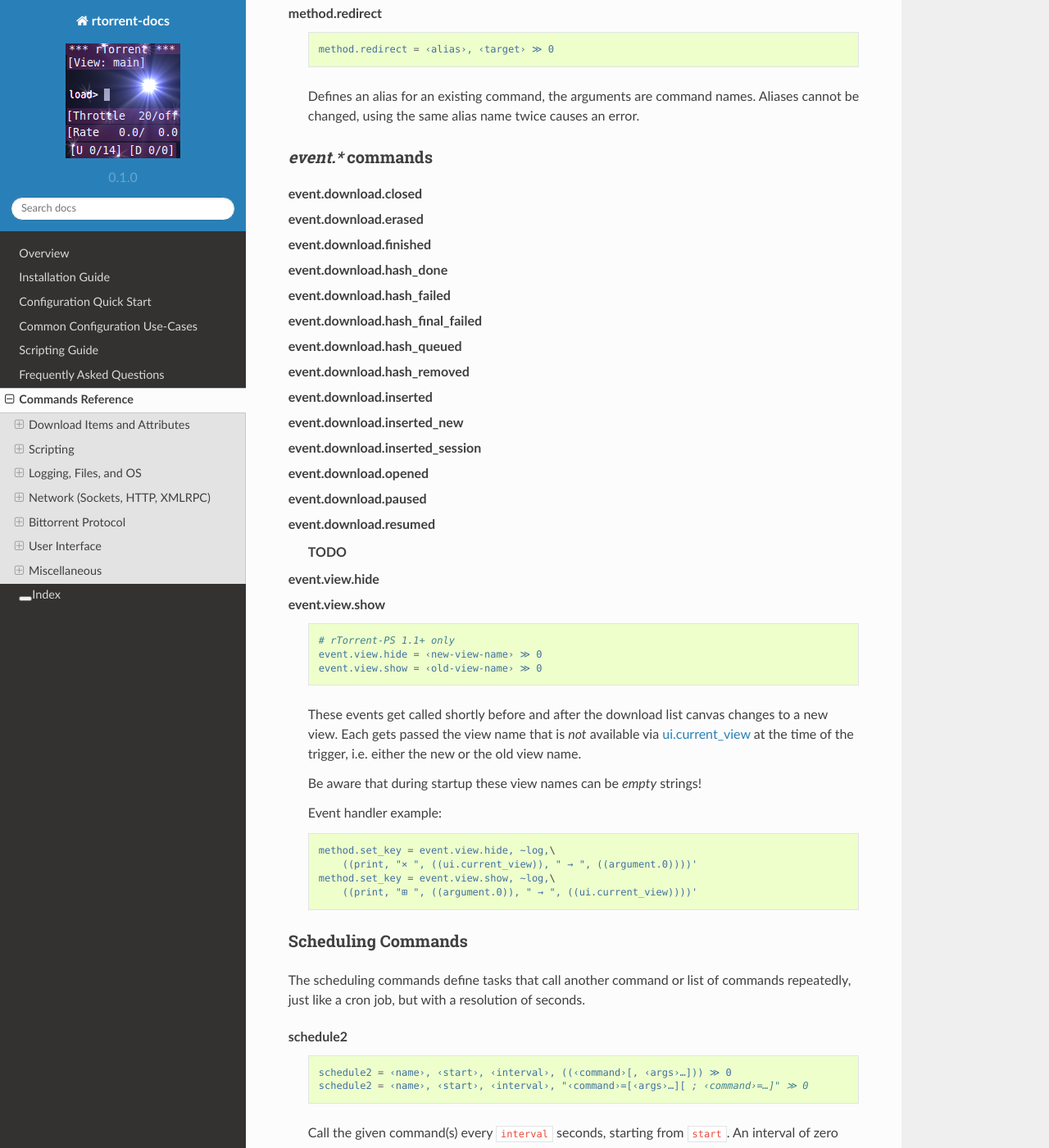
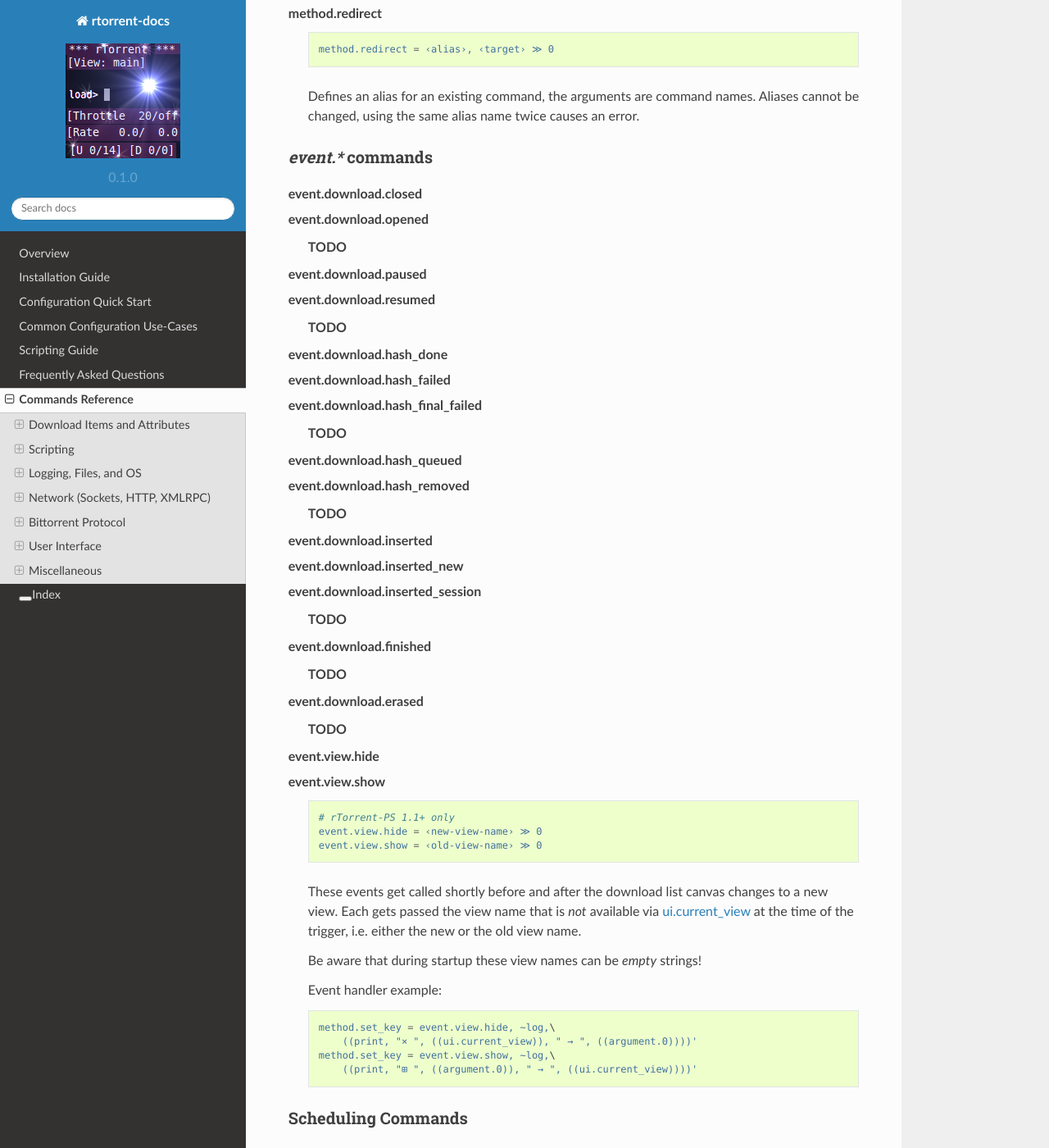
Before and after one commit to rtorrent-community/rtorrent-docs, a Sphinx documentation site: the page built from docs/cmd-ref.rst, in a window 1280 px wide and 1400 px high, scrolled down 21626 px. Shown: the whole window at 82% size. Built offline with Sphinx 7.4.7 and the Read the Docs theme 2.0.0, drawn with Linux system fonts in a browser that asks for light colours.

```diff
--- a/docs/include-cmd-scripting.rst
+++ b/docs/include-cmd-scripting.rst
@@ -188,22 +188,39 @@
 .. glossary::
 
     event.download.closed
-    event.download.erased
-    event.download.finished
-    event.download.hash_done
-    event.download.hash_failed
-    event.download.hash_final_failed
-    event.download.hash_queued
-    event.download.hash_removed
-    event.download.inserted
-    event.download.inserted_new
-    event.download.inserted_session
     event.download.opened
+
+        **TODO**
+
     event.download.paused
     event.download.resumed
 
         **TODO**
 
+    event.download.hash_done
+    event.download.hash_failed
+    event.download.hash_final_failed
+
+        **TODO**
+
+    event.download.hash_queued
+    event.download.hash_removed
+
+        **TODO**
+
+    event.download.inserted
+    event.download.inserted_new
+    event.download.inserted_session
+
+        **TODO**
+
+    event.download.finished
+
+        **TODO**
+
+    event.download.erased
+
+        **TODO**
 
     event.view.hide
     event.view.show
```
